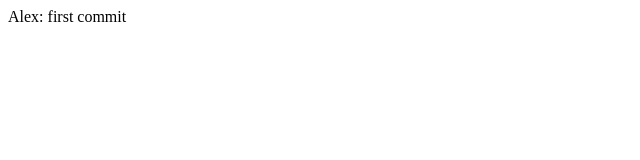
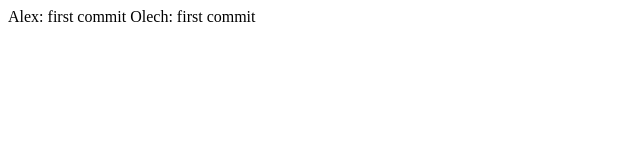
Before and after one commit to OleksandrDenysiuk/delivery, a website: page src/index.html in a window 1280 px wide. Shown: the whole page, without its empty margins (0-640 px from the left). Drawn offline with Linux system fonts and the light colour scheme.

Commit message:
Oleh: first commit

```diff
--- a/src/index.html
+++ b/src/index.html
@@ -9,6 +9,7 @@
 
 <body>
     Alex: first commit
+    Olech: first commit
 </body>
 
 </html>
```
